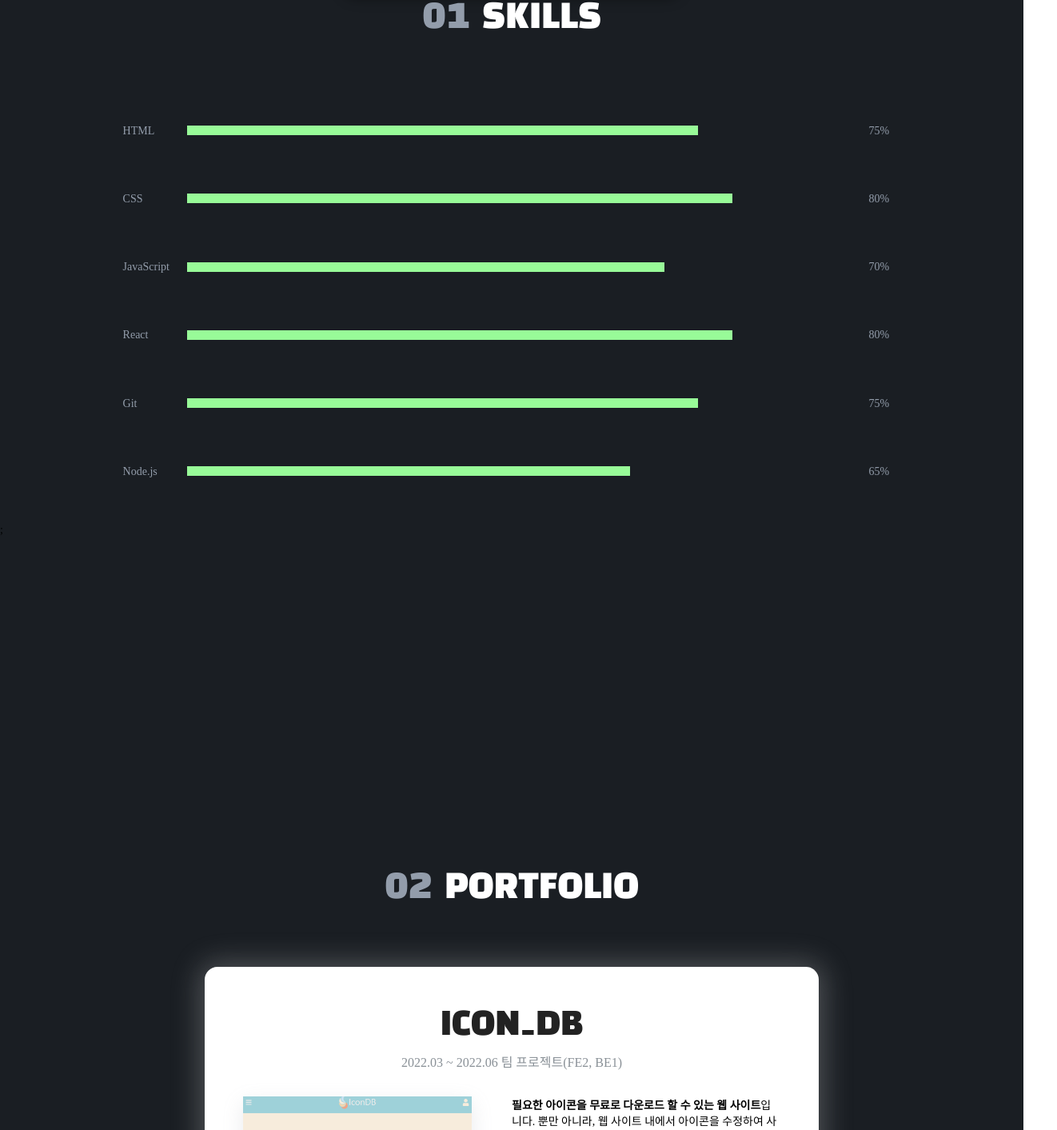
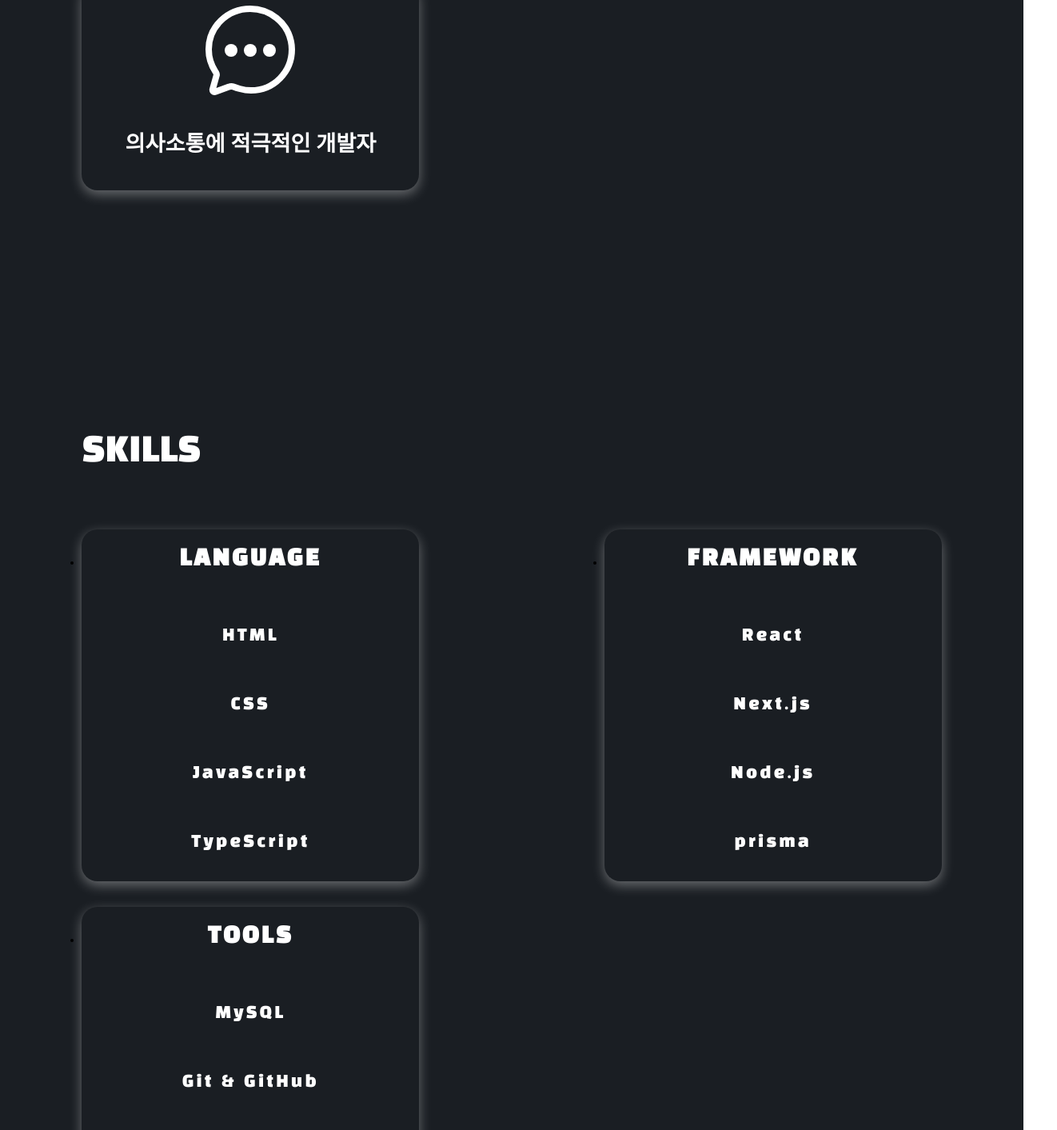
Before and after one commit to bbagbbagn2/PJH-Portfolio, a React (Create React App) app: page / in a window 1280 px wide. Shown: the part 1239-2652 px from the top of the page at 80% size, 1322 px wide, since content can reach past the window. Built offline with nearby package versions, Linux system fonts and the light colour scheme.

Commit message:
디자인 변경

```diff
--- a/src/components/Title.tsx
+++ b/src/components/Title.tsx
@@ -2,15 +2,13 @@ import React from "react";
 import styled from 'styled-components';
 
 interface PortfolioTitleProps {
-    titleNumber: number;
     titleText: string;
 }
 
-export default function PortfolioTitle({ titleNumber, titleText }: PortfolioTitleProps): JSX.Element {
+export default function PortfolioTitle({ titleText }: PortfolioTitleProps): JSX.Element {
     return (
         <TitleLayout>
             <TitleBox>
-                <TitleSpan>{titleNumber} </TitleSpan>
                 {titleText}
             </TitleBox>
         </TitleLayout>
@@ -24,18 +22,9 @@ const TitleLayout = styled.div`
     align-items: start;
 `;
 
-const TitleBox = styled.div<{ textAlign?: string; color?: string; }>`
+const TitleBox = styled.div`
     color: #FFFFFF;
     line-height: 1.3em;
     font-family: Black Han Sans;
     font-size: 42px;
-
-    text-align: ${props => props.textAlign || "center"};
-    color: ${props => props.color || "#FFFFFF"};
 `;
-
-const TitleSpan = styled.span`
-    font-family: Black Han Sans;
-    font-size: 50px;
-    color: #939DAB;
-`;
--- a/src/pages/Features/Features.tsx
+++ b/src/pages/Features/Features.tsx
@@ -1,47 +1,53 @@
 import React, { useState, useEffect } from 'react';
 import styled from 'styled-components';
 
+import PortfolioTitle from '../../components/Title.tsx';
 import { BsInfinity, BsGear } from "react-icons/bs";
 import { IoChatbubbleEllipsesOutline } from "react-icons/io5";
 
 export default function Profile(): JSX.Element {
     return (
         <FeaturePageSection>
-            <div>
-                <h1>Features</h1>
-            </div>
+            <PortfolioTitle titleText='FEATURES'></PortfolioTitle>
+            <CardList>
             <CardContainer>
                 <CardBox>
-                    <BsInfinity />
+                    <BsInfinity size="8rem" />
                     <CardHeading>가능성을 개발하는 개발자</CardHeading>
                 </CardBox>
             </CardContainer>
             <CardContainer>
                 <CardBox>
-                    <BsGear />
+                    <BsGear size="8rem" />
                     <CardHeading>리팩토링을 생활화하는 개발자</CardHeading>
                 </CardBox>
             </CardContainer>
             <CardContainer>
                 <CardBox>
-                    <IoChatbubbleEllipsesOutline />
-                    <CardHeading>켜뮤니케이션에 적극적인 개발자</CardHeading>
+                    <IoChatbubbleEllipsesOutline size="8rem" />
+                    <CardHeading>의사소통에 적극적인 개발자</CardHeading>
                 </CardBox>
             </CardContainer>
+            </CardList>
         </FeaturePageSection >
     );
 }
 
 const FeaturePageSection = styled.section`
+    padding: 0 8%;
+    margin-bottom: 300px;
     display: grid;
-    place-items: center;
-    place-content: center;
 `;
 
+const CardList = styled.div`
+    display: flex;
+    flex-wrap: wrap;
+    justify-content: space-between;
+    gap: 2rem;
+`;
 const CardContainer = styled.div`
-    padding: 30px;
-    display: flex;
-    box-shadow: 0 5px 15px rgba(0, 0, 0, 0.35);
+    padding: 20px;
+    box-shadow: 0 5px 15px rgba(255, 255, 255, 0.35);
     border: 1px solid transparent;
     border-radius: 20px;
     gap: 30px;
@@ -54,10 +60,11 @@ const CardContainer = styled.div`
 `;
 
 const CardBox = styled.div`
-    display: flex;
-    flex-direction: column;
-    align-items: flex-start;
-    justify-content: center;
+    min-width: 380px;
+    height: 100%;
+    display: grid;
+    place-items: center;
+    gap: 30px;
     color: #FFF;
 `;
 
@@ -67,50 +74,3 @@ const CardHeading = styled.h1`
     font-size: 1.7rem;
     font-weight: bold;
 `;
-
-const TitleBox = styled.div`
-    position: relative;
-    display: grid;
-    place-items: center;
-    justify-content: center;
-    margin-bottom: 50px;
-`;
-
-const ToAboutLink = styled.a`
-    position: absolute;
-    left: 50%;
-    bottom: 20%;
-    color: #FFF;
-    transform: translate(0, -50%);
-    transition: all .5s;
-
-    &:hover {
-        opacity: 0.7;
-    }
-
-    &::before {
-        position: absolute;
-        top: -11px;
-        left:  -10px;
-        z-index: -1;
-        content: "";
-        width: 44px;
-        height: 44px;
-        box-shadow: 0 0 0 0 rgba(255, 255, 255, 0.1);
-        border-radius: 100%;
-        animation: pulse 3s infinite;
-        }
-
-        @keyframes pulse {
-            0%, 100% {
-                opacity: 0;
-            }
-            15%, 45% {
-                opacity: 1;
-            }
-            60% {
-                box-shadow: 0 0 0 30px rgba(255, 255, 255, 0.1);
-                opacity: 0;
-            }
-        }
-`;
--- a/src/pages/Header/Header.tsx
+++ b/src/pages/Header/Header.tsx
@@ -14,11 +14,11 @@ export default function App(): JSX.Element {
     };
 
     const handleSkill = () => {
-        handleScroll(888);
+        handleScroll(800);
     };
 
     const handleWork = () => {
-        handleScroll(1976);
+        handleScroll(2350);
     };
 
     const handleContact = () => {
@@ -30,7 +30,7 @@ export default function App(): JSX.Element {
             <S.HeaderLayout>
                 <S.HeaderNav>
                     <S.NavItemBox>
-                        <S.NavItem color='#98FB98' onClick={handleHome}>HOME</S.NavItem>
+                        <S.NavItem color='#FFF' onClick={handleHome}>HOME</S.NavItem>
                     </S.NavItemBox>
                     <S.NavItemBox>
                         <S.NavItem onClick={handleSkill}>SKILL</S.NavItem>
--- a/src/pages/Skill/Skill.tsx
+++ b/src/pages/Skill/Skill.tsx
@@ -1,34 +1,132 @@
 import React from 'react';
+import styled from 'styled-components'
+
 import PortfolioTitle from '../../components/Title.tsx';
-import * as S from './SkillCss.ts';
 
-interface Skills {
+interface LanguageSkills {
     title: string;
-    rate: string;
+}
+
+interface FrameworkSkills {
+    title: string;
+}
+
+interface ToolsSkills {
+    title: string;
 }
 
 export default function App(): JSX.Element {
-    const skills: Skills[] = [
-        { title: 'HTML', rate: '75%' },
-        { title: 'CSS', rate: '80%' },
-        { title: 'JavaScript', rate: '70%' },
-        { title: 'React', rate: '80%' },
-        { title: 'Git', rate: '75%' },
-        { title: 'Node.js', rate: '65%' },
+    const LanguageSkills: LanguageSkills[] = [
+        { title: 'HTML' },
+        { title: 'CSS' },
+        { title: 'JavaScript' },
+        { title: 'TypeScript' },
     ];
 
+    const FramworkSkills: FrameworkSkills[] = [
+        { title: 'React' },
+        { title: 'Next.js' },
+        { title: 'Node.js' },
+        { title: 'prisma' },
+    ]
+
+    const ToolskSkills: ToolsSkills[] = [
+        { title: 'MySQL' },
+        { title: 'Git & GitHub' },
+        { title: 'Notion' },
+        { title: 'Discord' },
+    ]
+
+
     return (
-        <S.SkillPageSection>
-            <PortfolioTitle titleNumber="01" titleText="SKILLS" />
-            <S.SkillsBox>
-                {skills.map((skill, index) => (
-                    <S.SkillsRow key={index}>
-                        <S.SkillRateParagraph>{skill.title}</S.SkillRateParagraph>
-                        <S.SkiilRateBox width={skill.rate} />
-                        <S.SkillRateParagraph>{skill.rate}</S.SkillRateParagraph>
-                    </S.SkillsRow>
-                ))};
-            </S.SkillsBox>
-        </S.SkillPageSection>
+        <SkillPageSection>
+            <PortfolioTitle titleText="SKILLS" />
+            <SkillList>
+                <SkillItem>
+                    <SkillBox>
+                        <CardHeading>LANGUAGE</CardHeading>
+                        {LanguageSkills.map((skill, index) => (
+                            <SkillsRow key={index}>
+                                <SkillRateParagraph>{skill.title}</SkillRateParagraph>
+                            </SkillsRow>
+                        ))}
+                    </SkillBox>
+                </SkillItem>
+                <SkillItem>
+                    <SkillBox>
+                        <CardHeading>FRAMEWORK</CardHeading>
+                        {FramworkSkills.map((skill, index) => (
+                            <SkillsRow key={index}>
+                                <SkillRateParagraph>{skill.title}</SkillRateParagraph>
+                            </SkillsRow>
+                        ))}
+                    </SkillBox>
+                </SkillItem>
+                <SkillItem>
+                    <SkillBox>
+                        <CardHeading>TOOLS</CardHeading>
+                        {ToolskSkills.map((skill, index) => (
+                            <SkillsRow key={index}>
+                                <SkillRateParagraph>{skill.title}</SkillRateParagraph>
+                            </SkillsRow>
+                        ))}
+                    </SkillBox>
+                </SkillItem>
+            </SkillList>
+        </SkillPageSection>
     );
 }
+
+
+const SkillPageSection = styled.section`
+    padding: 0 8%;
+    margin-bottom: 300px;
+`;
+
+const SkillsRow = styled.div`
+`;
+
+const SkillRateParagraph = styled.p`
+    color: #FFF;
+    line-height: 2.8em;
+    font-size: 20px;
+`;
+
+
+const SkillList = styled.ul`
+    display: flex;
+    flex-wrap: wrap;
+    justify-content: space-between;
+    gap: 2rem;
+`;
+const SkillItem = styled.li`
+    padding: 20px;
+    box-shadow: 0 5px 15px rgba(255, 255, 255, 0.35);
+    border: 1px solid transparent;
+    border-radius: 20px;
+    font-family: black Han Sans;
+    letter-spacing: 0.2rem;
+    gap: 30px;
+    transition: all 0.3s ease;
+
+    &:hover {
+        border-color: #FFF;
+        box-shadow: none;
+    }
+`;
+
+const SkillBox = styled.div`
+    min-width: 380px;
+    height: 100%;
+    display: grid;
+    place-items: center;
+    gap: 30px;
+    color: #FFF;
+`;
+
+const CardHeading = styled.h1`
+    margin-bottom: 20px;
+    color: #FFF;
+    font-size: 1.7rem;
+    font-weight: bold;
+`;
--- a/src/pages/Skill/SkillCss.ts
+++ /dev/null
@@ -1,34 +0,0 @@
-import styled from 'styled-components'
-
-export const SkillPageSection = styled.section`
-margin-bottom: 388px;
-height: 700px;
-display: grid;
-grid-template-rows: min-content;
-`;
-
-export const SkillsBox = styled.div`
-display: grid;
-align-items: center;
-`;
-
-export const SkillsRow = styled.div`
-margin: 0 12%;
-display: grid;
-grid-template-columns: 80px 1fr 40px;
-align-items: center;
-justify-items: start;
-`;
-
-export const SkillRateParagraph = styled.p`
-color: #939DAB;
-line-height: 2.8em;
-font-size: 14px;
-`;
-
-export const SkiilRateBox = styled.div<{ width?: string }>`
-height: 12px;
-background: #98FB98;
-
-width: ${(props) => props.width};
-`;
--- a/src/pages/Work/Work.tsx
+++ b/src/pages/Work/Work.tsx
@@ -203,8 +203,10 @@ export default function Work(): JSX.Element {
 }
 
 const WorkPageSection = styled.div`
+    margin-bottom: 300px;
     height: 100%;
-    margin-bottom: 300px;
+    display: grid;
+    place-items: center;
 `;
 
 const WorkPageBox = styled.div`
```
Also changed, not shown: src/pages/Contact/Contact.tsx (+10 -7 lines), src/pages/Contact/ContactCss.ts (+20 -12 lines), src/pages/Profile/Profile.tsx (+13 -2 lines).
